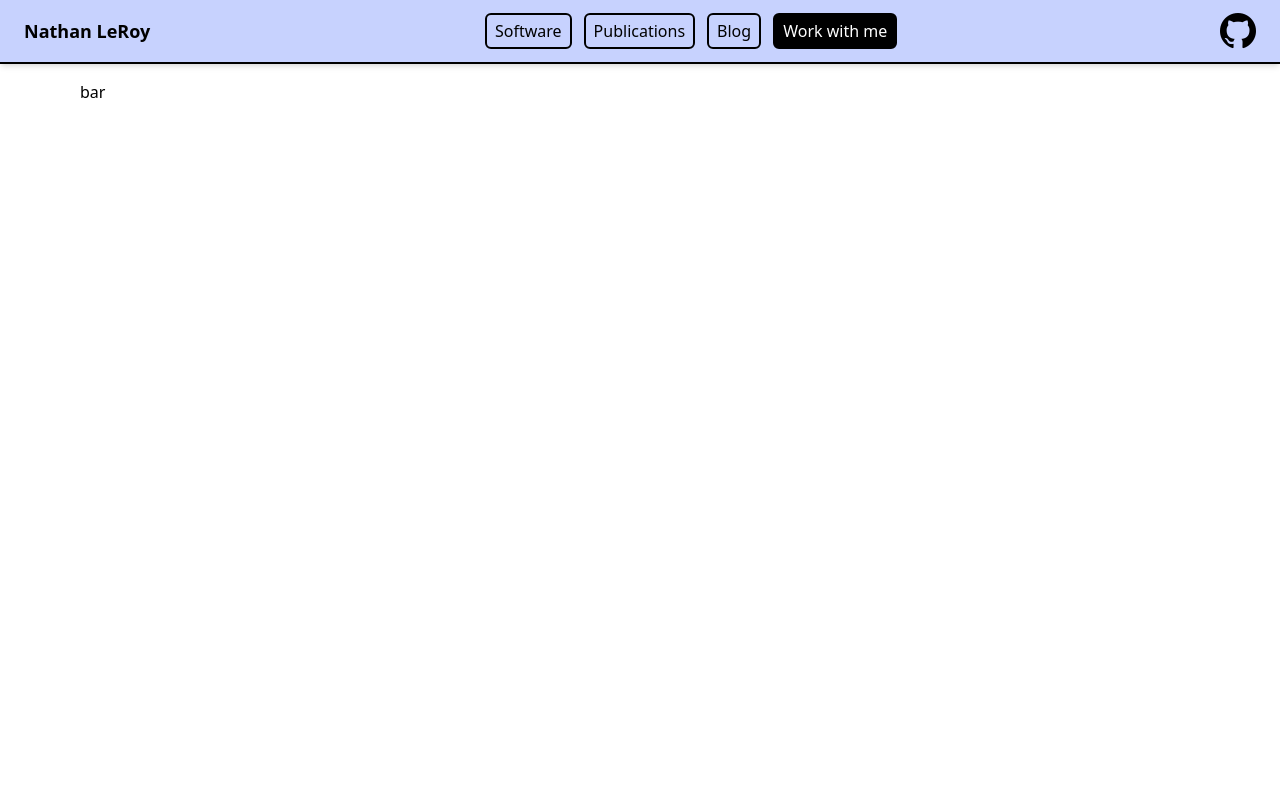
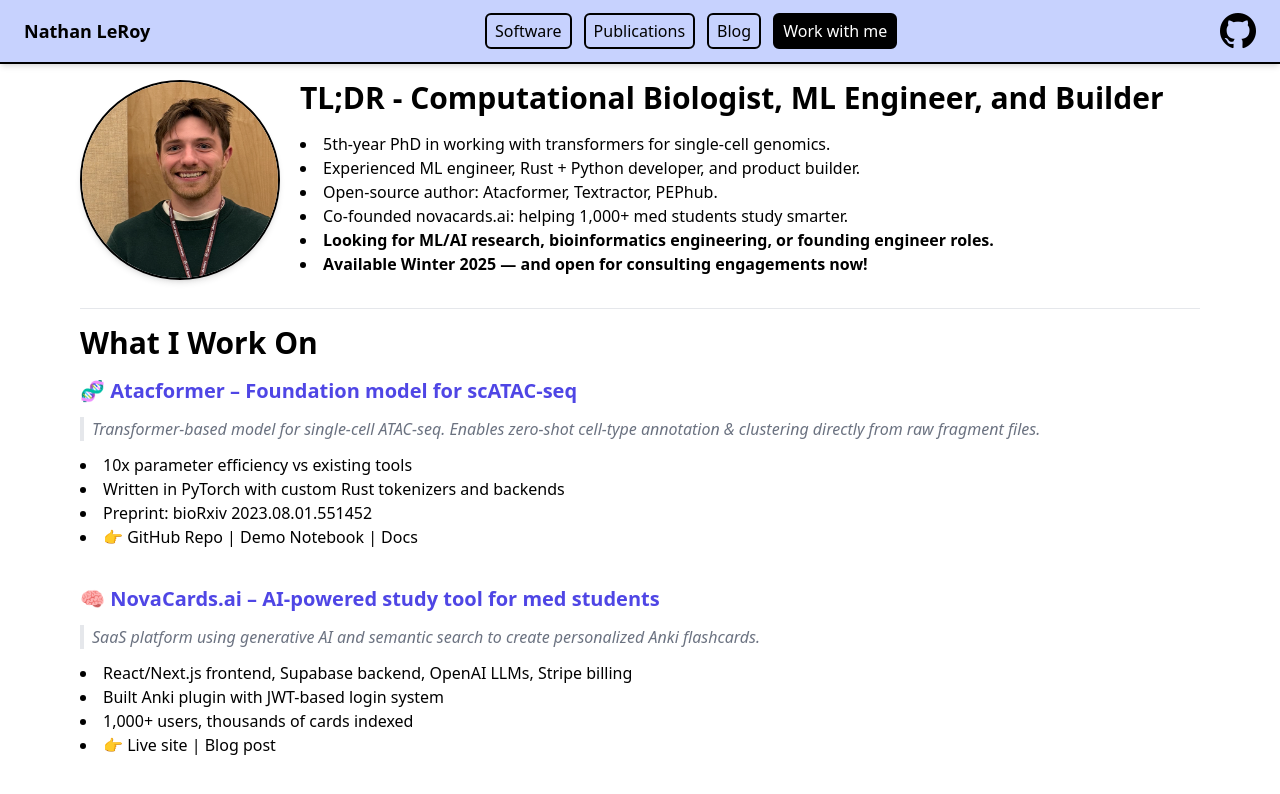
Before and after one commit to nleroy917/nleroy917.github.io, a Next.js app: page /hire in a window 1280 px wide. Shown: the top 794 px of the page. Built offline with nearby package versions, Linux system fonts and the light colour scheme.

Commit message:
work on the /hire page

```diff
--- /dev/null
+++ b/data/cms/hire/atacformer.md
@@ -0,0 +1,8 @@
+#### 🧬 Atacformer – Foundation model for scATAC-seq
+
+> Transformer-based model for single-cell ATAC-seq. Enables zero-shot cell-type annotation & clustering directly from raw fragment files.
+
+- 10x parameter efficiency vs existing tools
+- Written in PyTorch with custom Rust tokenizers and backends
+- Preprint: bioRxiv 2023.08.01.551452
+- 👉 GitHub Repo | Demo Notebook | Docs
--- /dev/null
+++ b/data/cms/hire/novacards.md
@@ -0,0 +1,8 @@
+#### 🧠 NovaCards.ai – AI-powered study tool for med students
+
+> SaaS platform using generative AI and semantic search to create personalized Anki flashcards.
+
+- React/Next.js frontend, Supabase backend, OpenAI LLMs, Stripe billing
+- Built Anki plugin with JWT-based login system
+- 1,000+ users, thousands of cards indexed
+- 👉 Live site | Blog post
--- /dev/null
+++ b/data/cms/hire/tldr.md
@@ -0,0 +1,6 @@
+- 5th-year PhD in working with transformers for single-cell genomics.
+- Experienced ML engineer, Rust + Python developer, and product builder.
+- Open-source author: Atacformer, Textractor, PEPhub.
+- Co-founded novacards.ai: helping 1,000+ med students study smarter.
+- **Looking for ML/AI research, bioinformatics engineering, or founding engineer roles.**
+- **Available Winter 2025 — and open for consulting engagements now!**
--- a/pages/hire.tsx
+++ b/pages/hire.tsx
@@ -1,22 +1,56 @@
 import { Layout } from '@/components/layout/layout'
-// import { fetchContent } from '@/utils/cms'
+import { fetchContent } from '@/utils/cms'
 import { InferGetStaticPropsType, NextPage } from 'next'
-// import ReactMarkdown from 'react-markdown'
+import Image from 'next/image'
+import ReactMarkdown from 'react-markdown'
 
 export const getStaticProps = async () => {
+  const tldr = fetchContent('./data/cms/hire/tldr.md')
+  const atacformer = fetchContent('./data/cms/hire/atacformer.md')
+  const novacards = fetchContent('./data/cms/hire/novacards.md')
+
   return {
     props: {
-      foo: 'bar',
+      tldr,
+      atacformer,
+      novacards,
     },
   }
 }
 
 const Hire: NextPage<InferGetStaticPropsType<typeof getStaticProps>> = ({
-  foo,
+  tldr,
+  atacformer,
+  novacards,
 }) => {
   return (
     <Layout>
-      <div>{foo}</div>
+      <div className="flex flex-col items-start justify-center w-full gap-5 pb-5 mb-4 border-b sm:flex-row sm:justify-start">
+        <Image
+          src="/headshot-square.png"
+          alt="Nathan Leroy"
+          width={200}
+          height={200}
+          className="mx-auto border-2 border-black rounded-full shadow-md"
+        />
+        <div className="w-full ">
+          <h2 className="text-2xl font-bold text-center md:text-3xl md:text-left">
+            TL;DR - Computational Biologist, ML Engineer, and Builder
+          </h2>
+          <ReactMarkdown className="h-full my-auto mt-4 text-sm markdown md:text-base">
+            {tldr}
+          </ReactMarkdown>
+        </div>
+      </div>
+      <h1 className="mb-4 text-2xl font-bold md:text-3xl">What I Work On</h1>
+      <div className="flex flex-col gap-2">
+        <div className="markdown">
+          <ReactMarkdown>{atacformer}</ReactMarkdown>
+        </div>
+        <div className="mt-4 markdown">
+          <ReactMarkdown>{novacards}</ReactMarkdown>
+        </div>
+      </div>
     </Layout>
   )
 }
```
Also changed, not shown: public/headshot-square.png (added), public/headshot.png (added).
